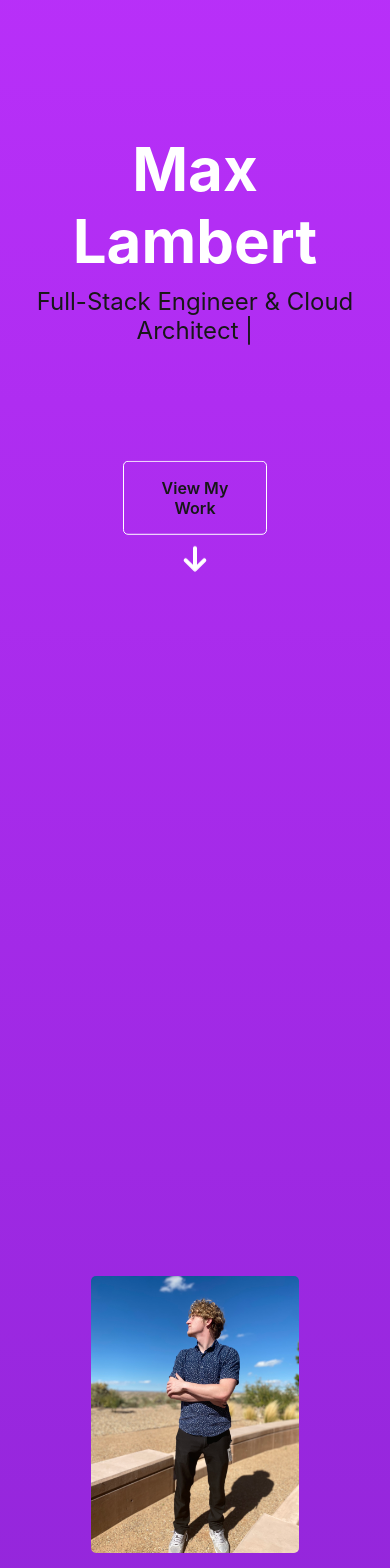
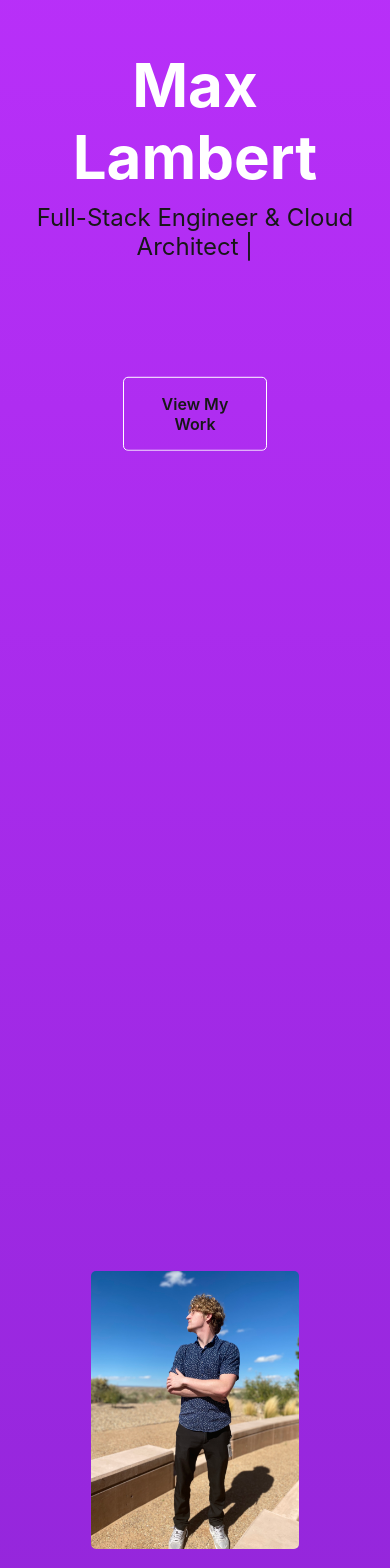
Before and after one commit to cosmicchimp/Portfolio, a Next.js app: page / in a window 390 px wide. Shown: the part 140-1708 px from the top of the page. Built offline with nearby package versions, Linux system fonts and the light colour scheme.

Commit message:
Making mobile responsive updates

```diff
--- a/app/components/About.css
+++ b/app/components/About.css
@@ -10,6 +10,15 @@
     width:13rem;
     height:18rem;
     border-radius:5px;
+    margin-top:10rem;
+}
+.arrowLogo {
+    width:2rem;
+    padding-top:.5rem;
+    animation:hover 3000ms ease-in-out infinite;
+    transition: opacity 1s ease-out, transform 1s ease-out;
+    transform:translateY(-30px);
+    opacity:0;
 }
 .aboutWrapper h1 {
     font-size:2rem;
--- a/app/components/Header.css
+++ b/app/components/Header.css
@@ -10,7 +10,7 @@ Ubuntu, Cantarell, "Helvetica Neue", sans-serif;
   transform: translateY(-30px);
   transition: opacity 1s ease-out, transform 1s ease-out;
   height:140vh;
-  margin-top:30vh;
+  margin-top:20vh;
   display: flex;
   flex-direction: column;
   align-items: center;
--- a/app/page.css
+++ b/app/page.css
@@ -139,7 +139,7 @@
 }
 
 .footer {
-  margin-top: 60px;
+  margin-top: 20vh;
   text-align: center;
   color: white;
 }
```
